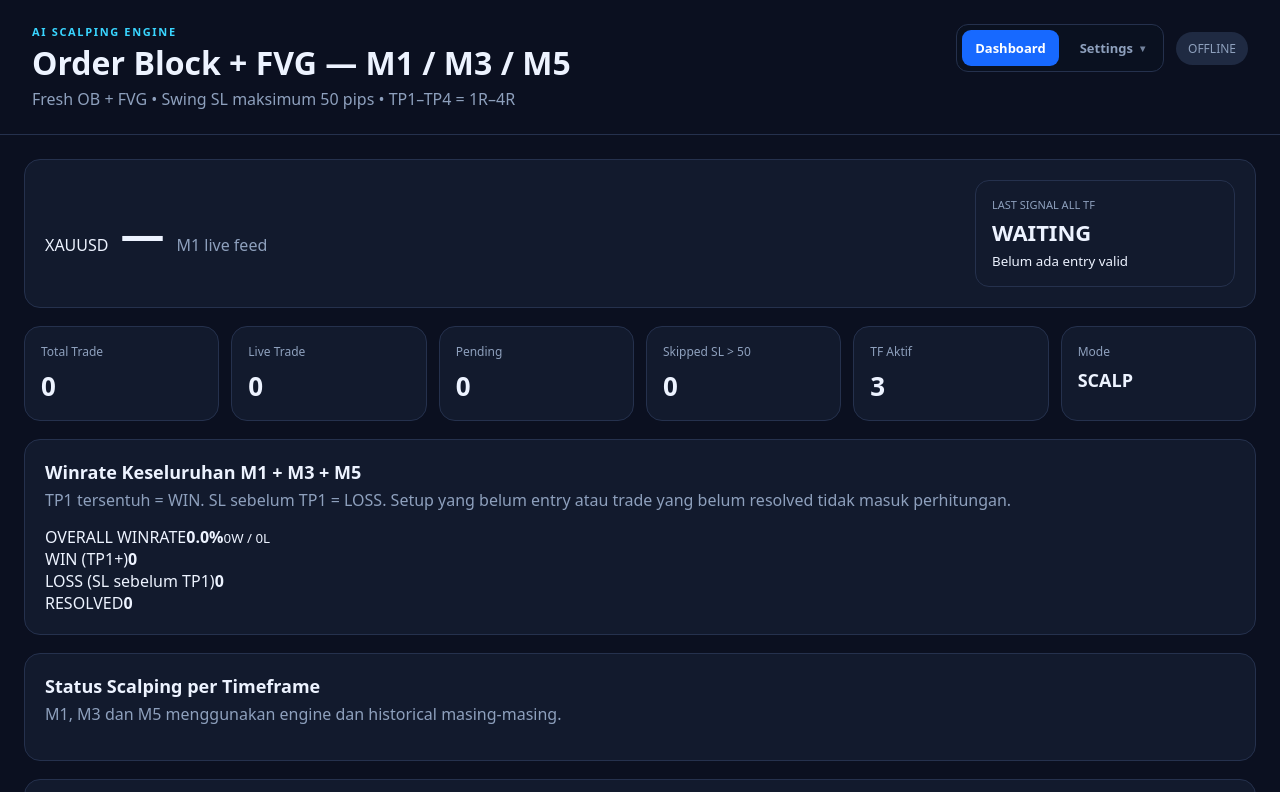
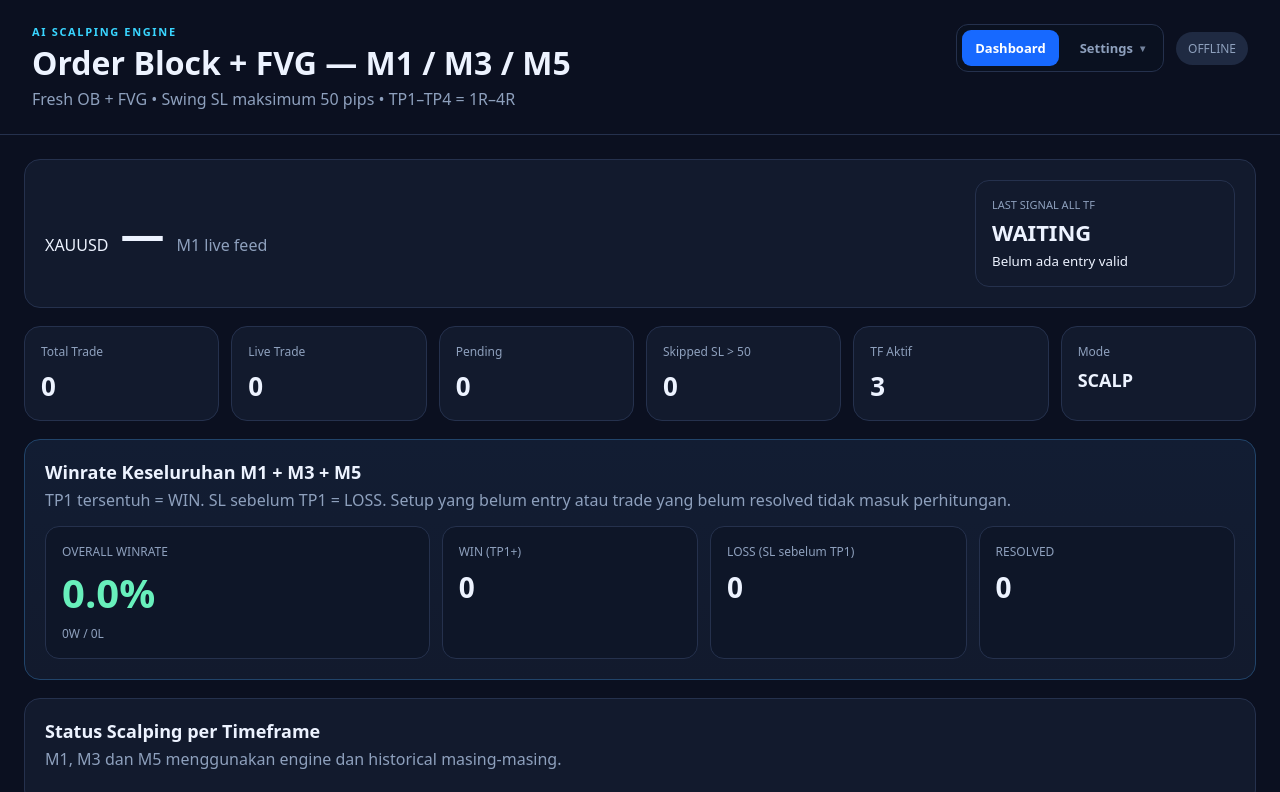
Before and after one commit to tradingakun871-jpg/ai-trading-ob-FVG, a website: page public/index.html in a window 1280 px wide. Shown: the top 792 px of the page. Drawn offline with Linux system fonts and the light colour scheme; no server answers.

Commit message:
Style combined overall winrate panel

```diff
--- a/public/styles.css
+++ b/public/styles.css
@@ -28,6 +28,12 @@ a { color:inherit; text-decoration:none; }
 .signal { min-width:260px; padding:16px; border-radius:14px; border:1px solid #25314d; display:grid; gap:5px; }.signal span{font-size:11px;color:#8ea0bd}.signal b{font-size:22px}.signal.buy{border-color:#1f8f68;background:#103529}.signal.sell{border-color:#a53a4a;background:#35131a}
 .stats-grid { display:grid; grid-template-columns:repeat(6,1fr); gap:12px; }.stats-grid .card{padding:16px}.stats-grid span{display:block;color:#8ea0bd;font-size:12px}.stats-grid strong{display:block;font-size:26px;margin-top:8px}.small-strong{font-size:18px!important}
 .section-head { display:flex; align-items:center; justify-content:space-between; gap:15px; margin-bottom:15px; }.section-head h2{margin:0 0 5px;font-size:18px}
+.overall-card { border-color:#21446a; background:linear-gradient(180deg,#121d33,#121a2d); }
+.overall-grid { display:grid; grid-template-columns:1.5fr repeat(3,1fr); gap:12px; }
+.overall-primary,.overall-metric { border:1px solid #25314d; border-radius:14px; padding:16px; background:#0e1628; }
+.overall-primary span,.overall-primary small,.overall-metric span { color:#8ea0bd; display:block; font-size:12px; }
+.overall-primary strong { display:block; font-size:40px; margin:5px 0; color:#68f0bc; }
+.overall-metric strong { display:block; font-size:28px; margin-top:8px; }
 .tf-grid { display:grid; grid-template-columns:repeat(3,1fr); gap:14px; }.tf-card{border:1px solid #25314d;border-radius:16px;padding:16px;background:#0e1628}.tf-title{display:flex;justify-content:space-between;align-items:center;margin-bottom:14px}.tf-title b{font-size:24px;color:#39d5ff}.tf-title span{font-size:20px;font-weight:800}.tf-metrics{display:grid;grid-template-columns:repeat(4,1fr);gap:7px}.tf-metrics div{padding:9px;border-radius:10px;background:#121d33}.tf-metrics small{display:block;color:#8ea0bd}.tf-metrics strong{font-size:19px}.tf-signal{margin-top:12px;padding:9px 12px;border-radius:10px;background:#1b263d;color:#8ea0bd;font-weight:800}.tf-signal.buy{background:#103529;color:#68f0bc}.tf-signal.sell{background:#35131a;color:#ff7789}
 .winrate-tfs{display:grid;gap:14px}.tf-wr-block{border:1px solid #25314d;border-radius:15px;padding:15px}.tf-wr-head{display:flex;align-items:center;justify-content:space-between;margin-bottom:12px}.tf-wr-head h3{margin:0;color:#39d5ff}.tf-wr-head span{color:#8ea0bd;font-size:12px}.wr-grid{display:grid;grid-template-columns:repeat(4,1fr);gap:12px}.wr{border:1px solid #25314d;border-radius:14px;padding:15px}.wr span,.wr small{color:#8ea0bd}.wr strong{font-size:27px;display:block;margin:6px 0}
 .columns{display:grid;grid-template-columns:1fr 1fr;gap:18px}.list{display:grid;gap:10px}.row{display:grid;grid-template-columns:.6fr .8fr 1.3fr 1.5fr;gap:8px;padding:12px;border:1px solid #25314d;border-radius:12px}.empty{color:#8ea0bd;padding:16px 0}
@@ -49,5 +55,5 @@ a { color:inherit; text-decoration:none; }
 .save-notice.show { opacity:1; transform:translateY(0); }
 .save-notice.ok { background:#103529; color:#68f0bc; border-color:#1f8f68; }
 .save-notice.bad { background:#35131a; color:#ff7789; border-color:#a53a4a; }
-@media(max-width:1000px){.stats-grid{grid-template-columns:repeat(2,1fr)}.tf-grid{grid-template-columns:1fr}.columns,.form-grid{grid-template-columns:1fr}.wr-grid{grid-template-columns:repeat(2,1fr)}.hero,.topbar,.settings-hero{flex-direction:column;align-items:flex-start}.tf-metrics{grid-template-columns:repeat(2,1fr)}.top-actions{justify-content:flex-start}.rule-grid{grid-template-columns:repeat(2,1fr)}}
-@media(max-width:560px){.main-nav{width:100%}.main-nav > a,.nav-item{flex:1}.main-nav > a,.nav-trigger{width:100%;justify-content:center;text-align:center}.nav-submenu{left:0;right:auto;min-width:100%}.rule-grid{grid-template-columns:1fr}.layout{padding:14px}.topbar{padding:18px}.tabs{flex-wrap:wrap}}
+@media(max-width:1000px){.stats-grid{grid-template-columns:repeat(2,1fr)}.overall-grid{grid-template-columns:repeat(2,1fr)}.tf-grid{grid-template-columns:1fr}.columns,.form-grid{grid-template-columns:1fr}.wr-grid{grid-template-columns:repeat(2,1fr)}.hero,.topbar,.settings-hero{flex-direction:column;align-items:flex-start}.tf-metrics{grid-template-columns:repeat(2,1fr)}.top-actions{justify-content:flex-start}.rule-grid{grid-template-columns:repeat(2,1fr)}}
+@media(max-width:560px){.main-nav{width:100%}.main-nav > a,.nav-item{flex:1}.main-nav > a,.nav-trigger{width:100%;justify-content:center;text-align:center}.nav-submenu{left:0;right:auto;min-width:100%}.rule-grid,.overall-grid{grid-template-columns:1fr}.layout{padding:14px}.topbar{padding:18px}.tabs{flex-wrap:wrap}}
```
